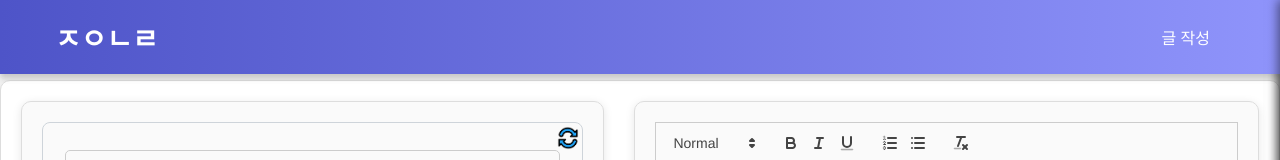
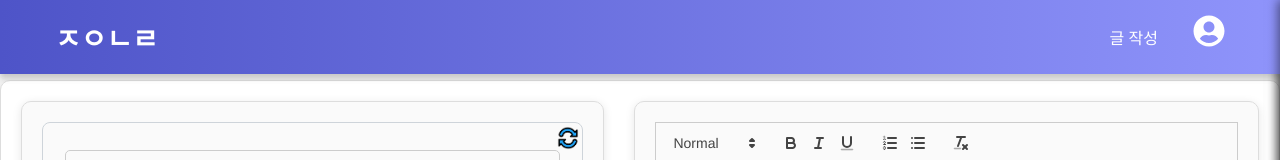
Before and after one commit to vkflco08/FE-memo-app, a React (Create React App) app: page / in a window 1280 px wide. Shown: the top 160 px of the page. Built offline with nearby package versions, Linux system fonts and the light colour scheme; no server answers; sample sign-in values are in the browser's storage.

Commit message:
feat Add default icon for sidebar toggle when profile image is unavailable

```diff
--- a/src/components/common/NavBar.css
+++ b/src/components/common/NavBar.css
@@ -194,3 +194,8 @@
   border: 2px solid #ccc;
   object-fit: cover;
 }
+
+.profile-icon {
+  font-size: 32px;
+  cursor: pointer;
+}
--- a/src/components/common/NavBar.jsx
+++ b/src/components/common/NavBar.jsx
@@ -3,6 +3,7 @@ import { AuthContext } from '../../contexts/AuthContext';
 import { Link } from 'react-router-dom';
 import axiosInstance from '../common/AxiosInstance';
 import './NavBar.css';
+import { FaUserCircle } from 'react-icons/fa'; // 기본 아이콘으로 사용자 아이콘 사용
 
 const NavBar = () => {
   const { isAuthenticated, logout } = useContext(AuthContext);
@@ -58,17 +59,21 @@ const NavBar = () => {
           <Link to="/" className="navbar-brand">ㅈㅇㄴㄹ</Link>
           <div className="navbar-menu">
             <Link to="/topic/write" className="theme-button">글 작성</Link>
-            {isAuthenticated && profileImage && (
-              <img
-                src={profileImage}  // 수정된 프로필 이미지 URL
-                alt="Profile"
-                className="profile-picture"
-                onClick={() => {
-                  toggleSidebar();
-                  fetchProfile(); // 프로필 업데이트
-                }}
-              />
-            )}
+            {isAuthenticated ? (
+              profileImage ? (
+                <img
+                  src={profileImage}
+                  alt="Profile"
+                  className="profile-picture"
+                  onClick={toggleSidebar}
+                />
+              ) : (
+                <FaUserCircle
+                  className="profile-icon"
+                  onClick={toggleSidebar}
+                />
+              )
+            ) : null}
           </div>
         </div>
       </nav>
@@ -80,19 +85,19 @@ const NavBar = () => {
           {isAuthenticated ? (
             <>
               <Link to="/all-memos" className="sidebar-link" onClick={toggleSidebar}>모든 메모 보기</Link>
-              <hr className="sidebar-divider" /> {/* 가로선 추가 */}
+              <hr className="sidebar-divider" />
               <Link to="/topic-list" className="sidebar-link" onClick={toggleSidebar}>주제별 기록</Link>
-              <hr className="sidebar-divider" /> {/* 가로선 추가 */}
+              <hr className="sidebar-divider" />
               <Link to="/my-info" className="sidebar-link" onClick={toggleSidebar}>내 정보 보기</Link>
               <Link to="/statistics" className="sidebar-link" onClick={toggleSidebar}>통계 보기</Link>
-              <hr className="sidebar-divider" /> {/* 가로선 추가 */}
+              <hr className="sidebar-divider" />
               <Link to="/" className="sidebar-link" onClick={logout}>Logout</Link>
             </>
           ) : (
             <>
               <Link to="/login" className="sidebar-link" onClick={toggleSidebar}>Login</Link>
               <Link to="/signup" className="sidebar-link" onClick={toggleSidebar}>Sign Up</Link>
-              <hr className="sidebar-divider" /> {/* 가로선 추가 */}
+              <hr className="sidebar-divider" />
               <p className="sidebar-note">로그인 후 이용 가능합니다.</p>
             </>
           )}
```
